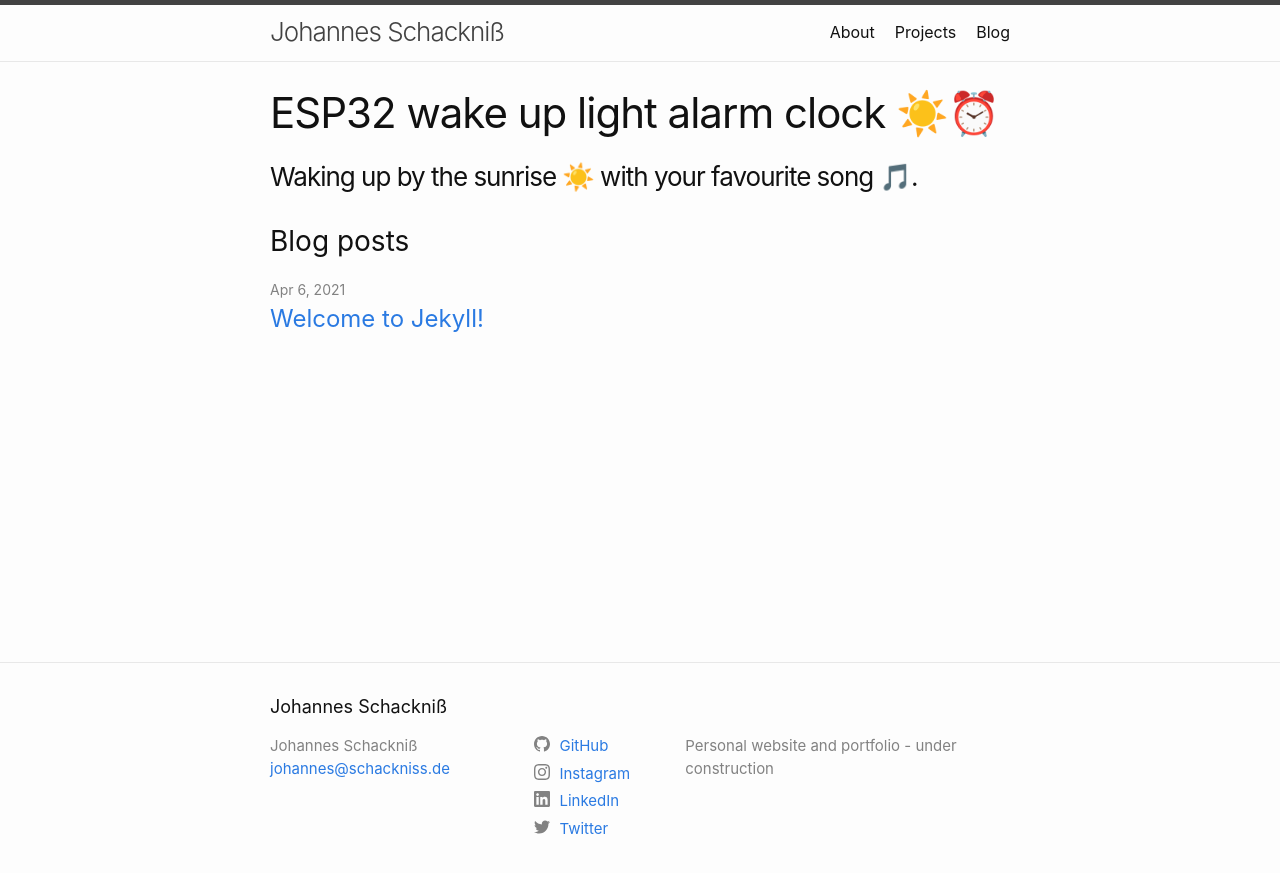
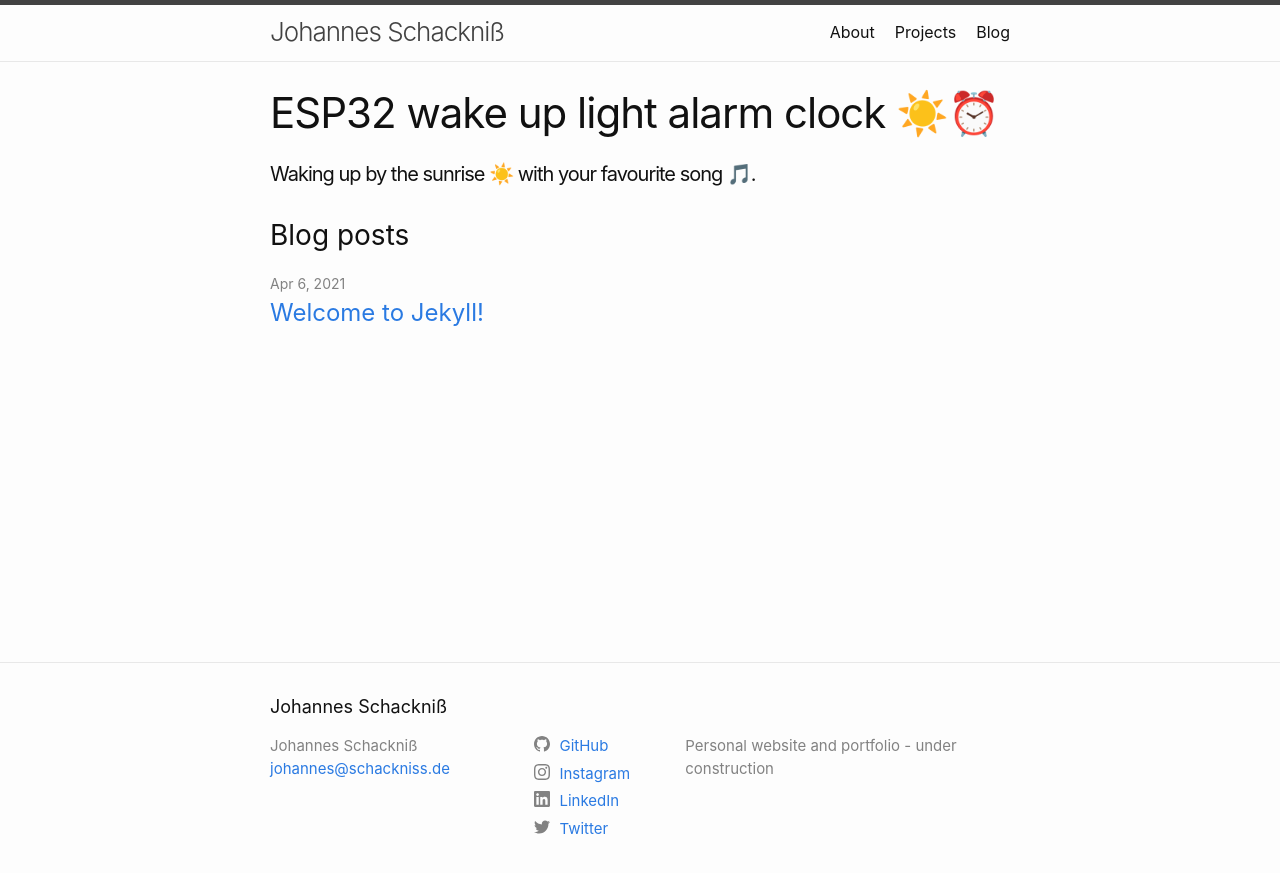
Before and after one commit to schackniss/schackniss.de, a Jekyll site: the page built from _projects/esp32-lichtwecker.md, in a window 1280 px wide. Shown: the top 873 px of the page. Built offline with Jekyll 4.4.1, drawn with Linux system fonts in a browser that asks for light colours.

Commit message:
[Change] layout

```diff
--- a/_layouts/project.html
+++ b/_layouts/project.html
@@ -8,11 +8,11 @@ layout: default
     </header>
 
     <div class="post-content">
-    <h3 class="post-title">{{ page.description | escape }}</h3>
+    <h4 class="post-title">{{ page.description | escape }}</h4>
       {{ content }}
     </div>
 
-    <h2 class="post-list-heading">{{ page.list_title | default: "Blog posts" }}</h2>
+    <h3 class="post-list-heading">{{ page.list_title | default: "Blog posts" }}</h3>
     <ul class="post-list">
     {% assign filtered_posts = site.posts | where: 'project', page.project %}
       {%- for post in filtered_posts -%}
```
